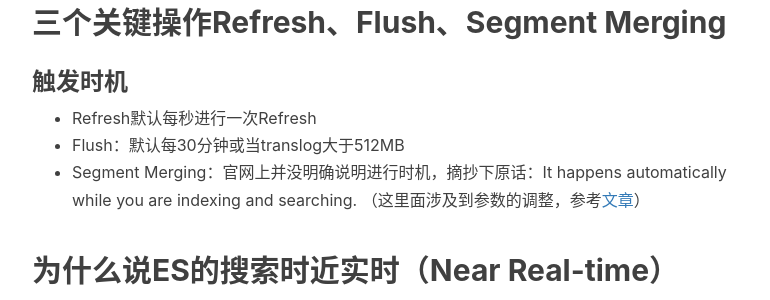
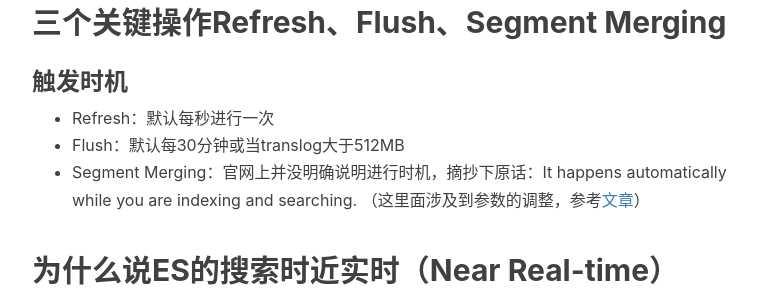
Before and after one commit to kanonjz/kanonjz.github.io, a Jekyll site: the page built from _posts/2018-04-01-understanding-of-es-2.md, in a window 1280 px wide and 900 px high, scrolled down 1348 px. Shown: the part 152-452 px from the top of the window, without its empty margins (233-1003 px from the left). Built offline with Jekyll 4.4.1, drawn with Linux system fonts in a browser that asks for light colours; nearby versions of some CDN libraries; our own code applies the rules of GitHub Pages for plain Markdown files; comment, search, counter and statistics services are not loaded.

Commit message:
Update 2018-04-01-understanding-of-es-2.md

```diff
--- a/_posts/2018-04-01-understanding-of-es-2.md
+++ b/_posts/2018-04-01-understanding-of-es-2.md
@@ -36,7 +36,7 @@ the     |   X   |  X
 
 ## 三个关键操作Refresh、Flush、Segment Merging
 ### 触发时机
-- Refresh默认每秒进行一次Refresh
+- Refresh：默认每秒进行一次
 - Flush：默认每30分钟或当translog大于512MB
 - Segment Merging：官网上并没明确说明进行时机，摘抄下原话：It happens automatically while you are indexing and searching. （这里面涉及到参数的调整，参考[文章](https://www.jianshu.com/p/9b872a41d5bb)）
 
```
